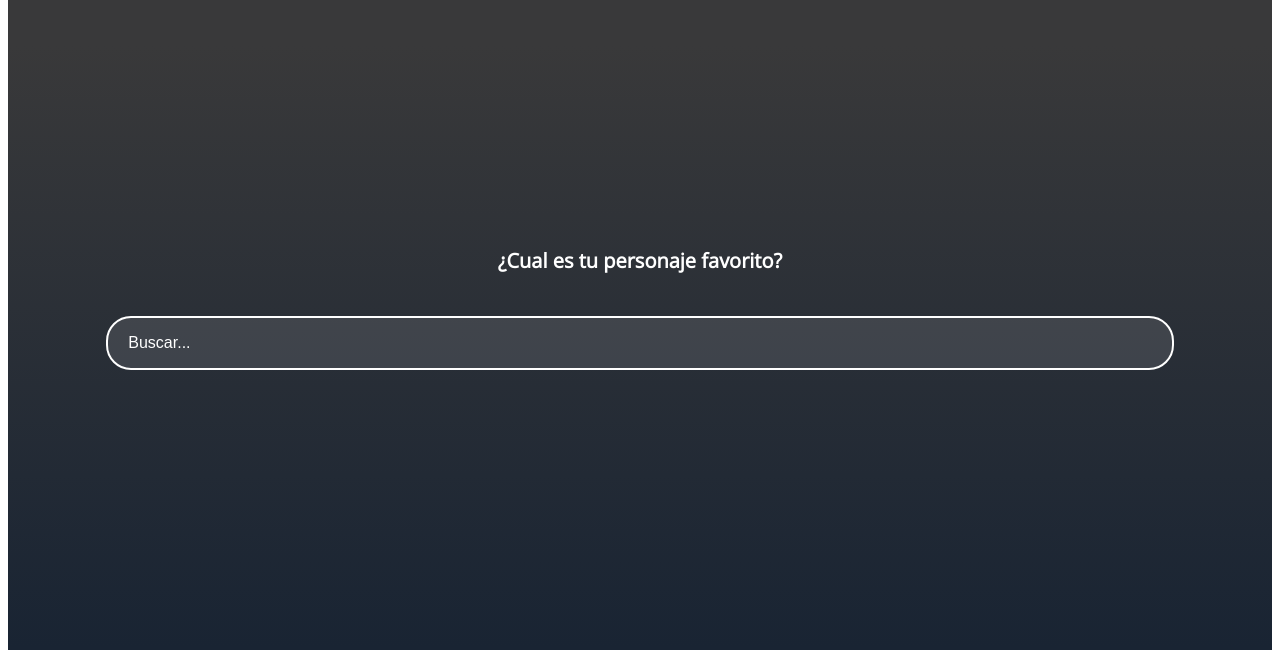
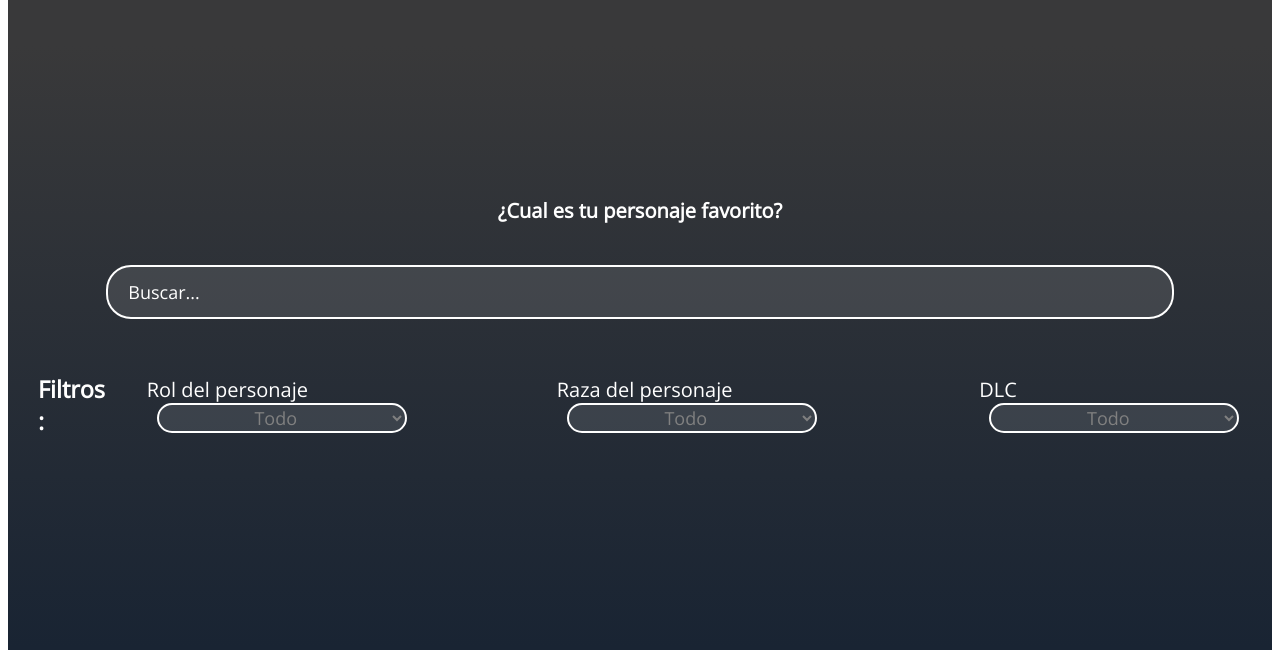
Before and after one commit to jcocano/DBFZ-Team-Builder, a website: page index.html in a window 1280 px wide. Shown: the part 122-772 px from the top of the page. Drawn offline with nearby package versions, Linux system fonts and the light colour scheme.

Commit message:
modificaciones al disno y pagina de error

```diff
--- a/index.html
+++ b/index.html
@@ -23,7 +23,45 @@
 
             <input class="input" type="text" placeholder="Buscar...">
 
-            <section class="personajes">
+            <section class="options">
+                <section class="options__filter">
+                    <h3>Filtros : </h3>
+                    <div class="options__type">
+                        <label for="ptype">Rol del personaje</label>
+                        <select class="options__ptype" name="Tipo_P" id="ptype">
+                            <option value="all">Todo</option>
+                            <option value="Point">Punta</option>
+                            <option value="Mid">Mid / Asistencia comun</option>
+                            <option value="Anchor">Anchor / Sgunda asistencia</option>
+                        </select>
+                    </div>
+                    <div class="options__raza">
+                        <label for="praza">Raza del personaje</label>
+                        <select name="Raza_P" id="praza">
+                            <option value="all">Todo</option>
+                            <option value="human">Humanos</option>
+                            <option value="sayan">Sayajin</option>
+                            <option value="monster">Mounstros</option>
+                            <option value="fdemons">Demonios del Frio</option>
+                            <option value="gods">Dioses</option>
+                            <option value="androids">Androides</option>
+                            <option value="fuses">Fuciones</option>
+                            <option value="aliens">Extraterrestres</option>
+                            <option value="majin">Majins</option>
+                        </select>
+                    </div>
+                    <div class="options__dlc">
+                        <label for="pdlc">DLC</label>
+                        <select name="P_DLC" id="pdlc">
+                            <option value="all">Todo</option>
+                            <option value="s0">Defecto del juego</option>
+                            <option value="s1">Temporada 1</option>
+                            <option value="s2">Temporada 2</option>
+                            <option value="s3">Temporada 3</option>
+                        </select>
+                    </div>
+                </section>
+                <div>
                     <img src="./icos/android-16.png" alt="">
                     <img src="./icos/android-17.png" alt="">
                     <img src="./icos/android-18.png" alt="">
@@ -63,6 +101,7 @@
                     <img src="./icos/vegeta.png" alt="">
                     <img src="./icos/videl.png" alt="">
                     <img src="./icos/yamcha.png" alt="">
+                </div>
             </section>
         </section>
     </body>
--- a/style/body.css
+++ b/style/body.css
@@ -20,12 +20,13 @@
     border: 2px solid white;
     border-radius: 25px;
     color: white;
-    font-family: 'Muli', sans-serif;
-    font-size: 16px;
+    font-family: 'Open Sans', sans-serif;
+    font-size: 18px;
     height: 50px;
     margin-bottom: 20px;
     padding: 0px 20px;
     width: 85%;
+    margin-bottom: 30px;
     outline: none;
 }
 ::placeholder{
@@ -35,3 +36,71 @@
 .personajes{
     padding-top: 50px;
 }
+
+.options__filter{
+    display: flex;
+    justify-content: center;
+    margin-bottom: 30px;
+    font-size: 20px;
+    color: white;
+}
+
+.options__type{
+    padding-left: 40px;
+    padding-top: 27px;
+}
+
+.options__type select{
+    border-radius: 10px;
+    background-color: rgba(255, 255, 255, 0.1);
+    border: 2px solid white;
+    border-radius: 25px;
+    margin-left: 10px;
+    width: 250px;
+    color: grey;
+    font-family: 'Open Sans', sans-serif;
+    font-size: 18px;
+    align-content: center;
+    text-align: center;
+    text-align-last: center;
+}
+
+.options__raza{
+    padding-left: 40px;
+    padding-top: 27px;
+}
+
+.options__raza select{
+    border-radius: 10px;
+    background-color: rgba(255, 255, 255, 0.1);
+    border: 2px solid white;
+    border-radius: 25px;
+    margin-left: 10px;
+    width: 250px;
+    color: grey;
+    font-family: 'Open Sans', sans-serif;
+    font-size: 18px;
+    align-content: center;
+    text-align: center;
+    text-align-last: center;
+}
+
+.options__dlc{
+    padding-left: 40px;
+    padding-top: 27px;
+}
+
+.options__dlc select{
+    border-radius: 10px;
+    background-color: rgba(255, 255, 255, 0.1);
+    border: 2px solid white;
+    border-radius: 25px;
+    margin-left: 10px;
+    width: 250px;
+    color: grey;
+    font-family: 'Open Sans', sans-serif;
+    font-size: 18px;
+    align-content: center;
+    text-align: center;
+    text-align-last: center;
+}
```
Also changed, not shown: html/error.html (added, +33 -0 lines), style/error.css (added, +41 -0 lines), js/personajes.js (added). Lines whose indentation alone changed are shown as unchanged.
